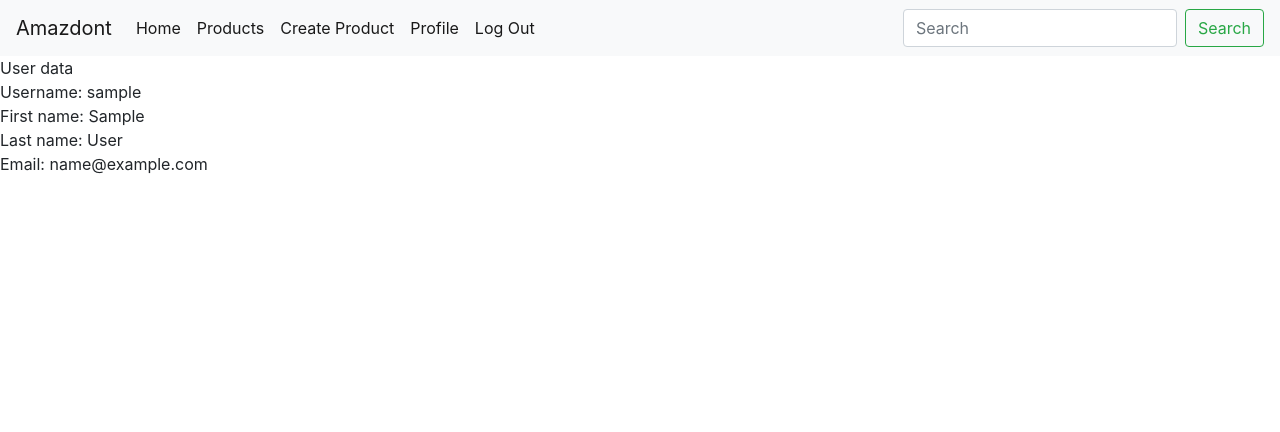
After one commit to jdominguqy/Amazdont, a Django app: page /profile/ in a window 1280 px wide. The commit adds this page. Shown: the top 432 px of the page. Run offline with Django 4.2, Linux system fonts and the light colour scheme; the visitor is signed in with stand-in values (Sample User, id 1); data that the repository does not hold is empty.

Commit message:
ADD - Profile page

```diff
--- /dev/null
+++ b/web/templates/registration/profile.html
@@ -0,0 +1,26 @@
+{% extends "web/base.html" %}
+
+{% block content %}
+
+<p>
+    User data </br>
+    Username: {{ user.username }} </br>
+    First name: {{ user.first_name }} </br>
+    Last name: {{ user.last_name }} </br>
+    Email: {{ user.email }} </br>
+</p>
+
+<p>
+    {% for product in products %}
+    {{ product.user }}
+    {{ product.name }}<br />
+    {{ product.description }}<br />
+    {{ product.price }}<br />
+    <a href="{% url 'web:product_update' id=product.id %}">Edit</a>
+    <a href="{% url 'web:product_delete' id=product.id %}">Delete</a>
+    <hr />
+    {% endfor %}
+</p>
+
+
+{% endblock %}
--- a/web/templates/web/header.html
+++ b/web/templates/web/header.html
@@ -20,6 +20,9 @@
                 <a class="nav-link" href="{% url 'web:product_create' %}">Create Product</a>
             </li>
             <li class="nav-item active">
+                <a class="nav-link" href="{% url 'web:profile' %}">Profile</a>
+            </li>
+            <li class="nav-item active">
                 <a class="nav-link" href="{% url 'logout' %}">Log Out</a>
             </li>
             {% else %}
--- a/web/urls.py
+++ b/web/urls.py
@@ -8,6 +8,7 @@ urlpatterns = [
 
     # Register
     path('register/', views.register, name='register'),
+    path('profile/', views.profile, name='profile'),
 
     # Products
     path('products/create', product.create, name='product_create'),
--- a/web/views.py
+++ b/web/views.py
@@ -1,8 +1,10 @@
 from django.shortcuts import render, redirect
 from django.contrib.auth import login
 from django.contrib import messages
+from django.contrib.auth.decorators import login_required
 
 from web.forms import NewUserForm
+from .models import Product
 
 
 def index(request):
@@ -21,3 +23,10 @@ def register(request):
             request, form.errors)
     form = NewUserForm()
     return render(request=request, template_name="registration/register.html", context={"form": form})
+
+
+@login_required
+def profile(request):
+    context = {}
+    context["products"] = Product.objects.filter(userId=request.user)
+    return render(request, 'registration/profile.html', context)
```
